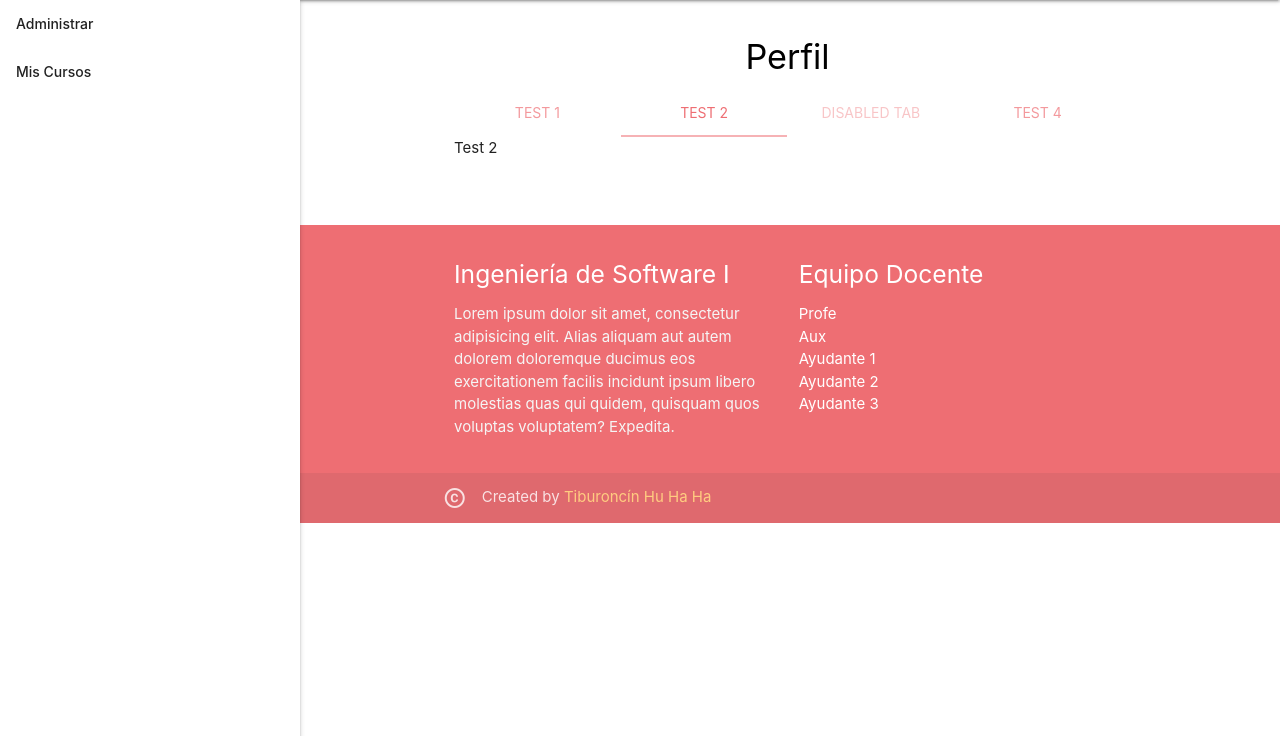
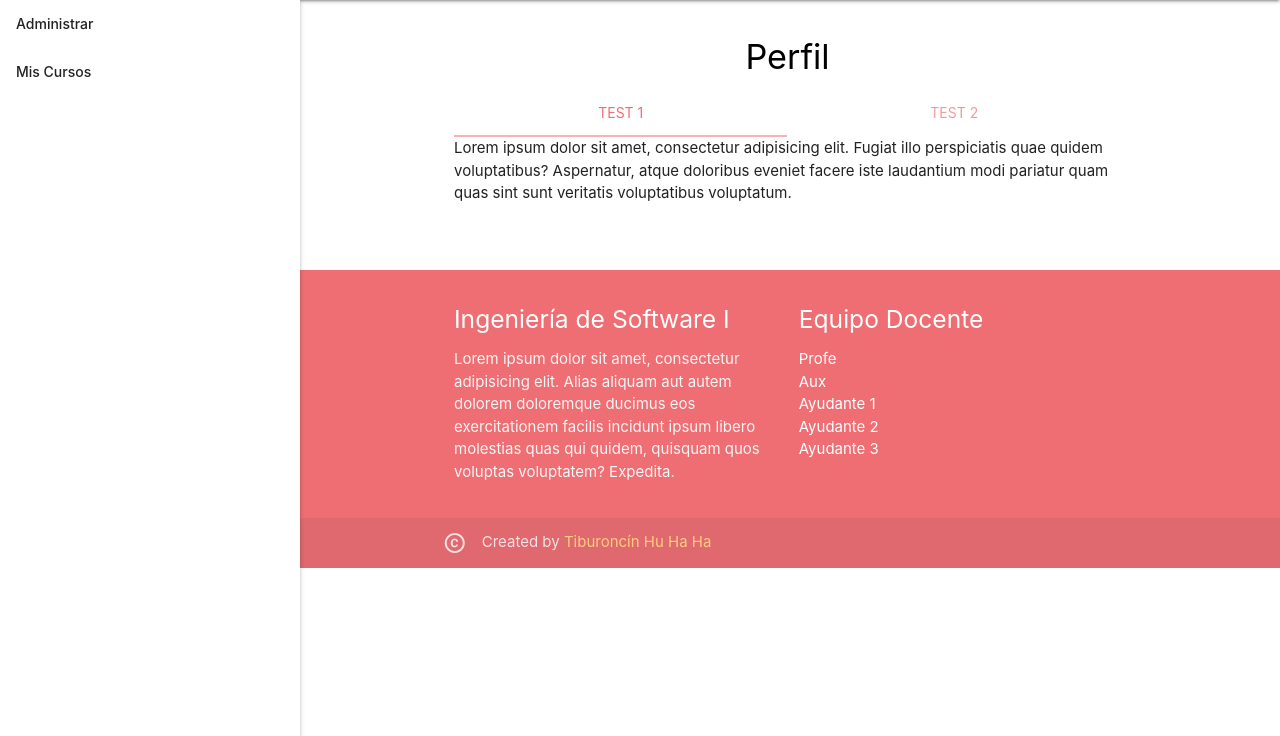
Before and after one commit to DCC-CC4401/2018-2-Equipo-11-T2, a Django app: page /profile/ in a window 1280 px wide. Shown: the part 64-800 px from the top of the page. Run offline with Django 3.2, Linux system fonts and the light colour scheme.

Commit message:
changed names to profile tabs

```diff
--- a/T2/coevaluacion/templates/profile.html
+++ b/T2/coevaluacion/templates/profile.html
@@ -11,16 +11,16 @@
         <div class="row">
             <div class="col s12">
                 <ul class="tabs">
-        <li class="tab col s3"><a href="#test1">Test 1</a></li>
-        <li class="tab col s3"><a class="active" href="#test2">Test 2</a></li>
-        <li class="tab col s3 disabled"><a href="#test3">Disabled Tab</a></li>
-        <li class="tab col s3"><a href="#test4">Test 4</a></li>
+                    <li class="tab col s6"><a href="#profile">Test 1</a></li>
+                    <li class="tab col s6"><a href="#grades">Test 2</a></li>
                 </ul>
             </div>
-    <div id="test1" class="col s12">Test 1</div>
-    <div id="test2" class="col s12">Test 2</div>
-    <div id="test3" class="col s12">Test 3</div>
-    <div id="test4" class="col s12">Test 4</div>
+            <div id="profile" class="col s12">
+                Lorem ipsum dolor sit amet, consectetur adipisicing elit. Fugiat illo perspiciatis quae quidem voluptatibus? Aspernatur, atque doloribus eveniet facere iste laudantium modi pariatur quam quas sint sunt veritatis voluptatibus voluptatum.
+            </div>
+            <div id="grades" class="col s12">
+                Lorem ipsum dolor sit amet, consectetur adipisicing elit. Assumenda, blanditiis commodi culpa deleniti dolores eaque error et eveniet excepturi fuga, hic illum minus nam nemo nisi officiis quaerat, suscipit temporibus.
+            </div>
         </div>
     </div>
 {% endblock %}
```
Lines whose indentation alone changed are shown as unchanged.
